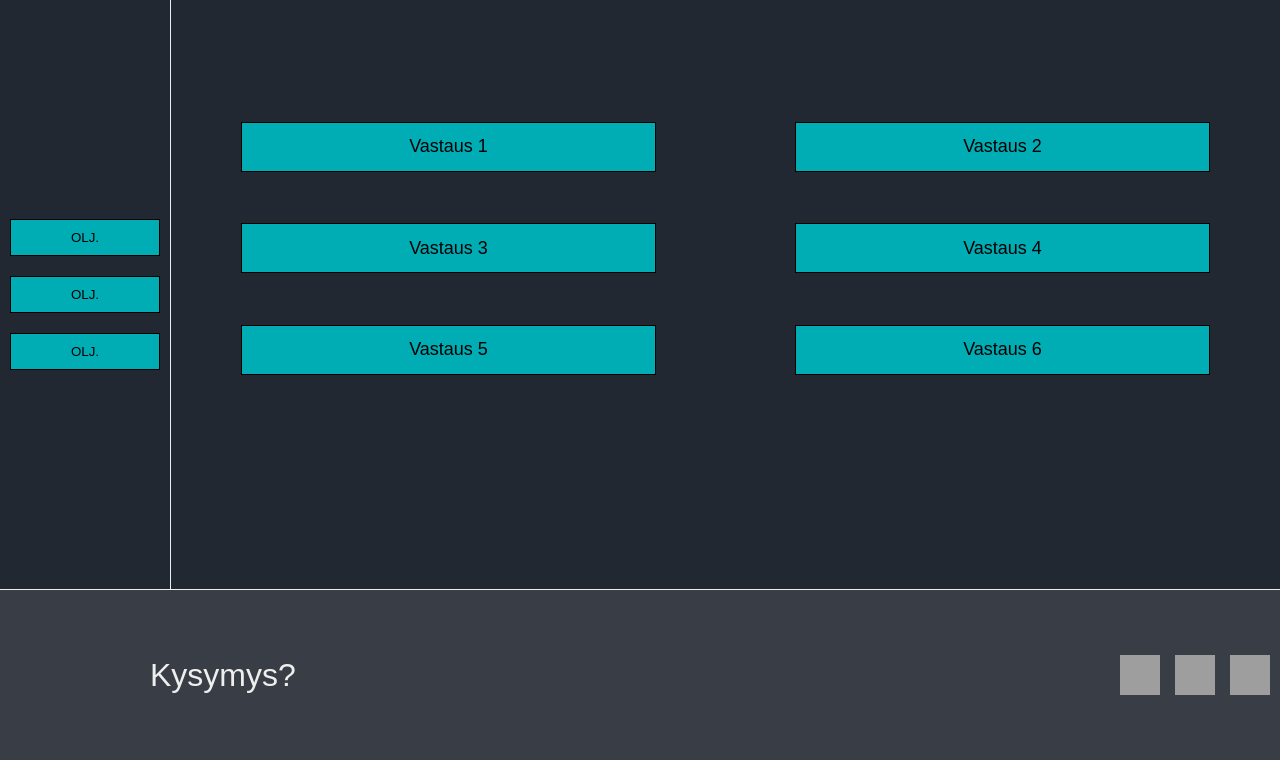
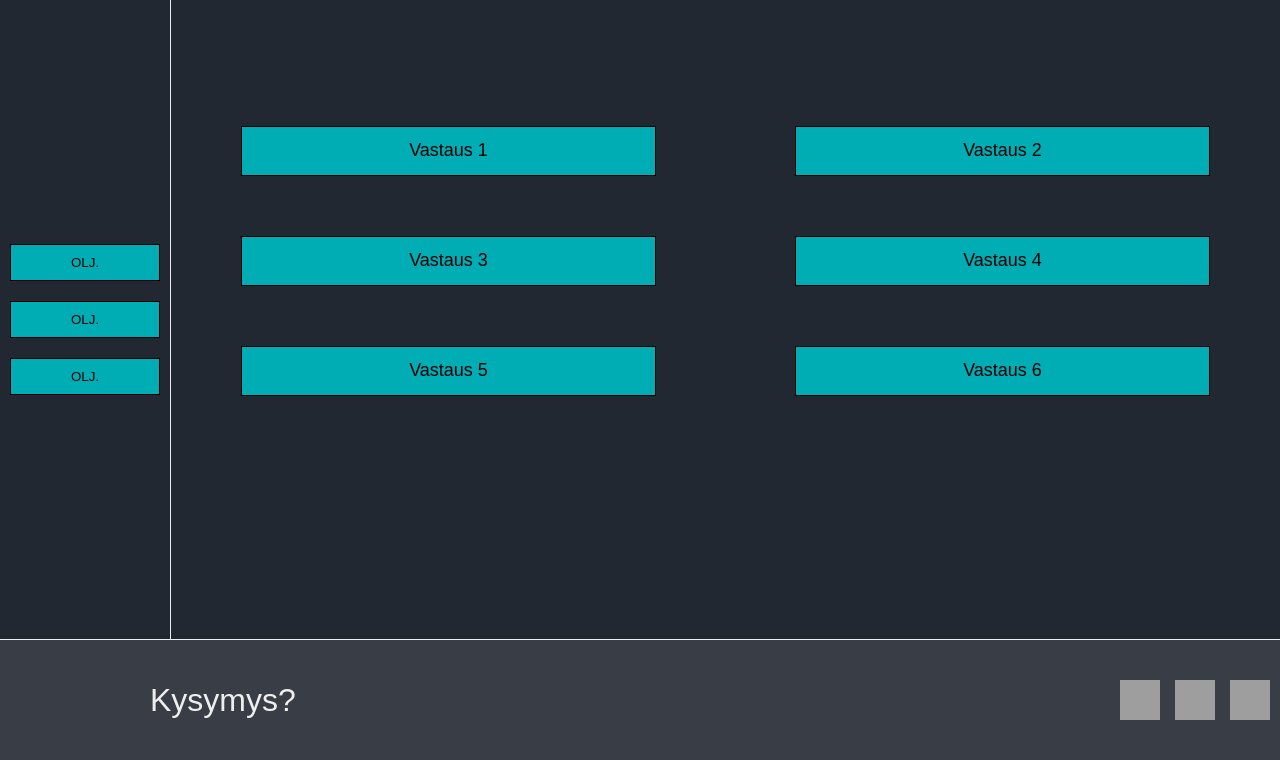
Before and after one commit to AmandaWasTaken/Carbon-Crusade, a Flask app: template ohjelmisto-2/src/templates/gameplay.html in a window 1280 px wide. Shown: the part 40-800 px from the top of the page. Run offline with Flask 3, Linux system fonts and the light colour scheme; the template is opened without the code that fills it, so the values that code supplies are empty; grey boxes are pictures that could not be loaded.

Commit message:
update gameplay.html

```diff
--- a/ohjelmisto-2/src/templates/gameplay.html
+++ b/ohjelmisto-2/src/templates/gameplay.html
@@ -77,7 +77,7 @@
             border-top: 1px solid #EEE;
             background: #393E46;
 	    padding-left: 150px;
-	    height: 150px;
+	    height: 100px;
         }
 
         .question {
```
